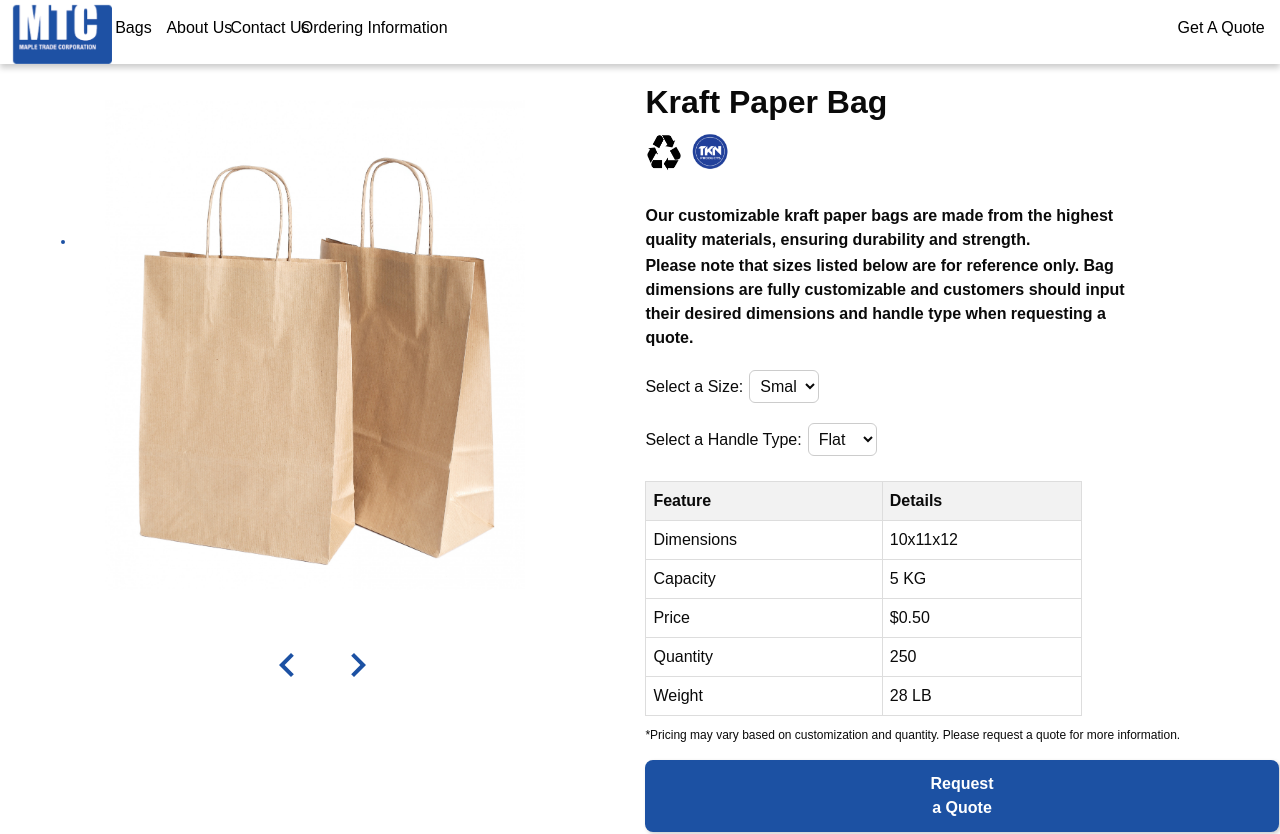
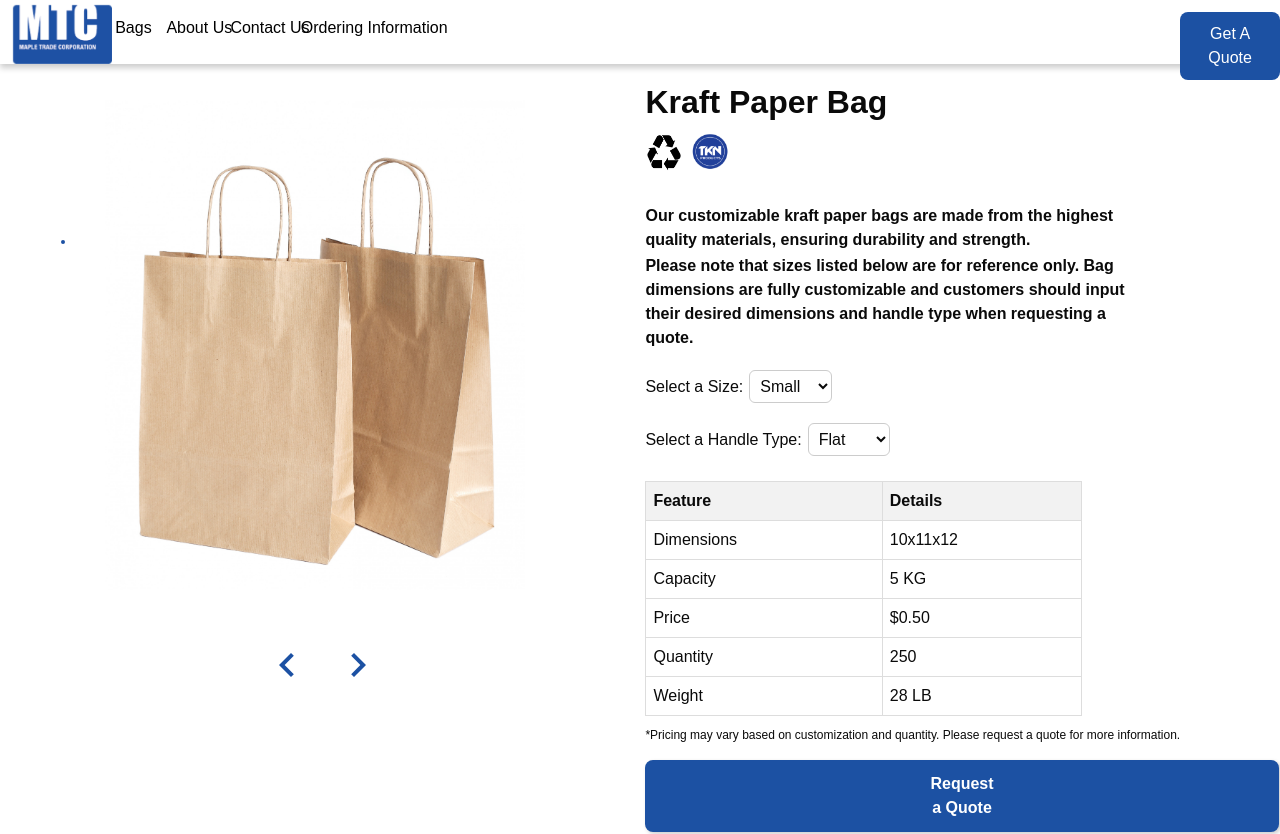
Before and after one commit to paul-ngyn/TKN-Paperbags, a Next.js app: page /product in a window 1280 px wide. Shown: the top 834 px of the page. Built offline with nearby package versions, Linux system fonts and the light colour scheme.

Commit message:
spaced out tets

```diff
--- a/app/components/QuoteReqButton/QuoteReqButton.module.css
+++ b/app/components/QuoteReqButton/QuoteReqButton.module.css
@@ -1,16 +1,20 @@
 .navButton {
-    color: black;
-    background: none;
-    border: none;
-    cursor: pointer;
-    position:absolute;
-    top: 2vh;
-    left: 92%;
-  }
+  color: white; /* White text */
+  background-color: #1c51a3; /* Filled background color */
+  border: none;
+  cursor: pointer;
+  position: fixed;
+  top: 1.5vh;
+  left: 92.2%;
+  padding: 10px 15px; /* Add padding for better appearance */
+  border-radius: 8px; /* Border radius */
+  transition: background-color 0.3s ease; /* Smooth transition for hover effect */
+}
 
 .navButton:hover {
-    text-decoration: underline;
-  }
+  background-color: #163d7f; /* Darker shade for hover effect */
+  text-decoration: none; /* Remove underline on hover */
+}
 
   .modalOverlay {
     position: fixed;
--- a/app/globals.css
+++ b/app/globals.css
@@ -298,7 +298,7 @@ html, body {
   flex: 1; /* Allow the details container to take up available space */
   margin-left: 100px; /* Add space between the image and details */
   margin-top: 58px;
-  margin-bottom: 60px;
+  margin-bottom: 30px;
 }
 
 .productName {
@@ -337,7 +337,7 @@ html, body {
   padding: 6px; /* Padding inside the dropdown */
   background-color: white; /* Background color of the dropdown */
   border-radius: 6px; /* Optional: Rounded corners */
-  width: 11%; /* Optional: Full width */
+  width: 13%; /* Optional: Full width */
   box-sizing: border-box; /* Ensure padding and border are included in the element's total width and height */
 }
 
```
